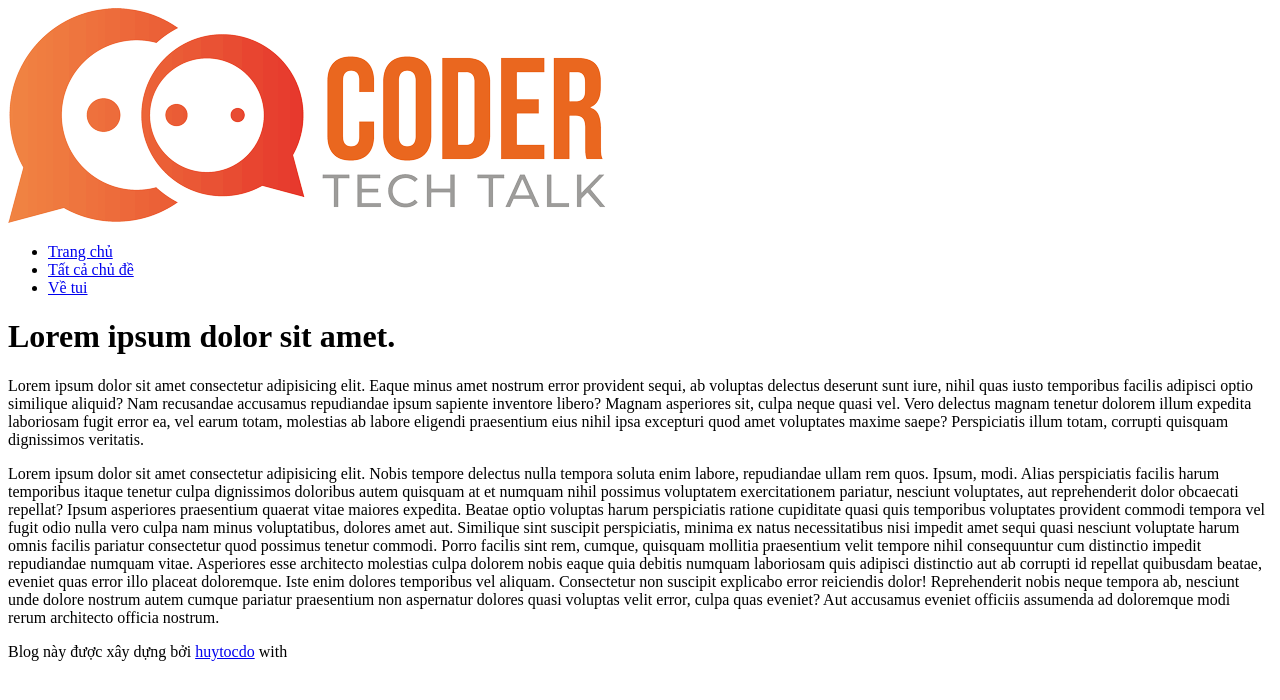
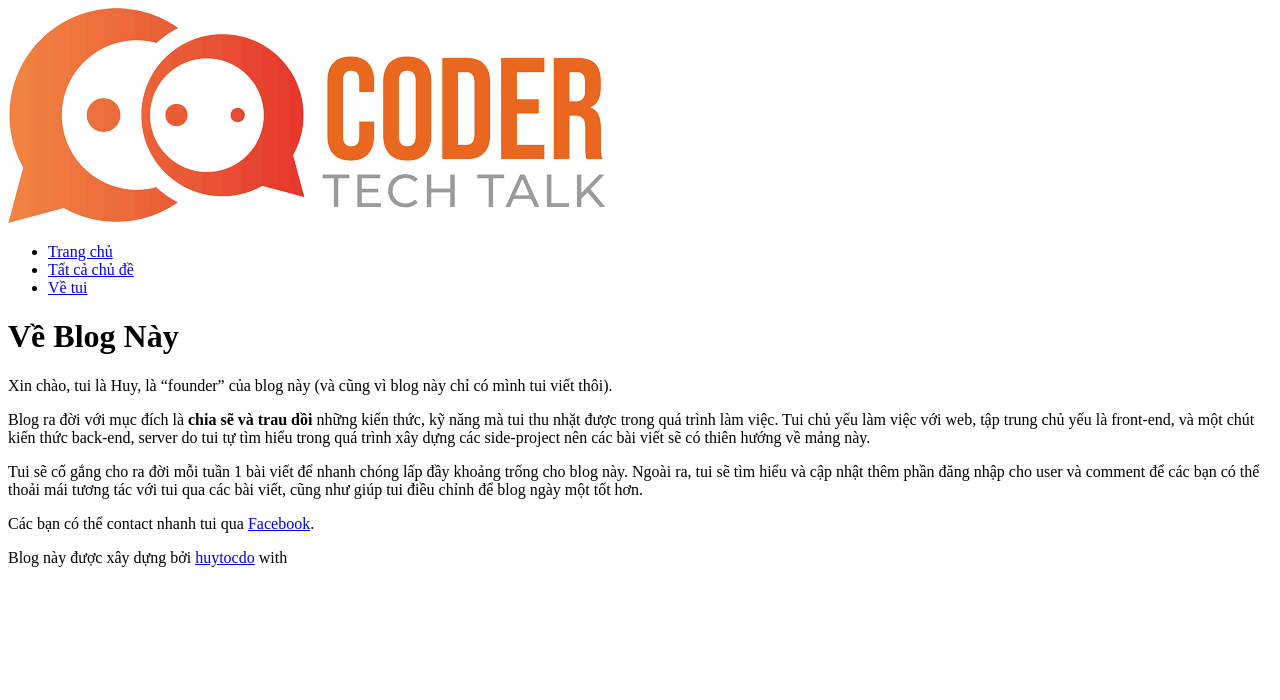
Before and after one commit to huytocdo/blog, a Nuxt app: page /about in a window 1280 px wide. Shown: the top 700 px of the page. Built offline with nearby package versions, Linux system fonts and the light colour scheme.

Commit message:
fix bug on navbar and update about page

```diff
--- a/components/navbar.vue
+++ b/components/navbar.vue
@@ -27,9 +27,9 @@
         </li>
         <li class="top-nav__item">
           <nuxt-link to="/about"
-            ><span class="icon"><i class="fab fa-connectdevelop"></i></span>
-            Về tui
-          </nuxt-link>
+            ><span class="icon"><i class="fab fa-connectdevelop"></i></span>Về
+            tui</nuxt-link
+          >
         </li>
         <!-- <li class="top-nav__item">
           <span class="icon"><i class="fas fa-link"></i></span>
--- a/pages/about.vue
+++ b/pages/about.vue
@@ -1,42 +1,29 @@
 <template>
   <main class="container blog-post">
     <h1 class="heading-primary blog-post__title">
-      Lorem ipsum dolor sit amet.
+      Về Blog Này
     </h1>
     <p class="long-paragraph blog-post__paragraph">
-      Lorem ipsum dolor sit amet consectetur adipisicing elit. Eaque minus amet
-      nostrum error provident sequi, ab voluptas delectus deserunt sunt iure,
-      nihil quas iusto temporibus facilis adipisci optio similique aliquid? Nam
-      recusandae accusamus repudiandae ipsum sapiente inventore libero? Magnam
-      asperiores sit, culpa neque quasi vel. Vero delectus magnam tenetur
-      dolorem illum expedita laboriosam fugit error ea, vel earum totam,
-      molestias ab labore eligendi praesentium eius nihil ipsa excepturi quod
-      amet voluptates maxime saepe? Perspiciatis illum totam, corrupti quisquam
-      dignissimos veritatis.
+      Xin chào, tui là Huy, là “founder” của blog này (và cũng vì blog này chỉ
+      có mình tui viết thôi).
     </p>
     <p class="long-paragraph blog-post__paragraph">
-      Lorem ipsum dolor sit amet consectetur adipisicing elit. Nobis tempore
-      delectus nulla tempora soluta enim labore, repudiandae ullam rem quos.
-      Ipsum, modi. Alias perspiciatis facilis harum temporibus itaque tenetur
-      culpa dignissimos doloribus autem quisquam at et numquam nihil possimus
-      voluptatem exercitationem pariatur, nesciunt voluptates, aut reprehenderit
-      dolor obcaecati repellat? Ipsum asperiores praesentium quaerat vitae
-      maiores expedita. Beatae optio voluptas harum perspiciatis ratione
-      cupiditate quasi quis temporibus voluptates provident commodi tempora vel
-      fugit odio nulla vero culpa nam minus voluptatibus, dolores amet aut.
-      Similique sint suscipit perspiciatis, minima ex natus necessitatibus nisi
-      impedit amet sequi quasi nesciunt voluptate harum omnis facilis pariatur
-      consectetur quod possimus tenetur commodi. Porro facilis sint rem, cumque,
-      quisquam mollitia praesentium velit tempore nihil consequuntur cum
-      distinctio impedit repudiandae numquam vitae. Asperiores esse architecto
-      molestias culpa dolorem nobis eaque quia debitis numquam laboriosam quis
-      adipisci distinctio aut ab corrupti id repellat quibusdam beatae, eveniet
-      quas error illo placeat doloremque. Iste enim dolores temporibus vel
-      aliquam. Consectetur non suscipit explicabo error reiciendis dolor!
-      Reprehenderit nobis neque tempora ab, nesciunt unde dolore nostrum autem
-      cumque pariatur praesentium non aspernatur dolores quasi voluptas velit
-      error, culpa quas eveniet? Aut accusamus eveniet officiis assumenda ad
-      doloremque modi rerum architecto officia nostrum.
+      Blog ra đời với mục đích là <b>chia sẽ và trau dồi</b> những kiến thức, kỹ
+      năng mà tui thu nhặt được trong quá trình làm việc. Tui chủ yếu làm việc
+      với web, tập trung chủ yếu là front-end, và một chút kiến thức back-end,
+      server do tui tự tìm hiểu trong quá trình xây dựng các side-project nên
+      các bài viết sẽ có thiên hướng về mảng này.
+    </p>
+    <p class="long-paragraph blog-post__paragraph">
+      Tui sẽ cố gắng cho ra đời mỗi tuần 1 bài viết để nhanh chóng lấp đầy
+      khoảng trống cho blog này. Ngoài ra, tui sẽ tìm hiểu và cập nhật thêm phần
+      đăng nhập cho user và comment để các bạn có thể thoải mái tương tác với
+      tui qua các bài viết, cũng như giúp tui điều chỉnh để blog ngày một tốt
+      hơn.
+    </p>
+    <p class="long-paragraph blog-post__paragraph">
+      Các bạn có thể contact nhanh tui qua
+      <a href="https://www.facebook.com/huy.namec">Facebook</a>.
     </p>
   </main>
 </template>
```
